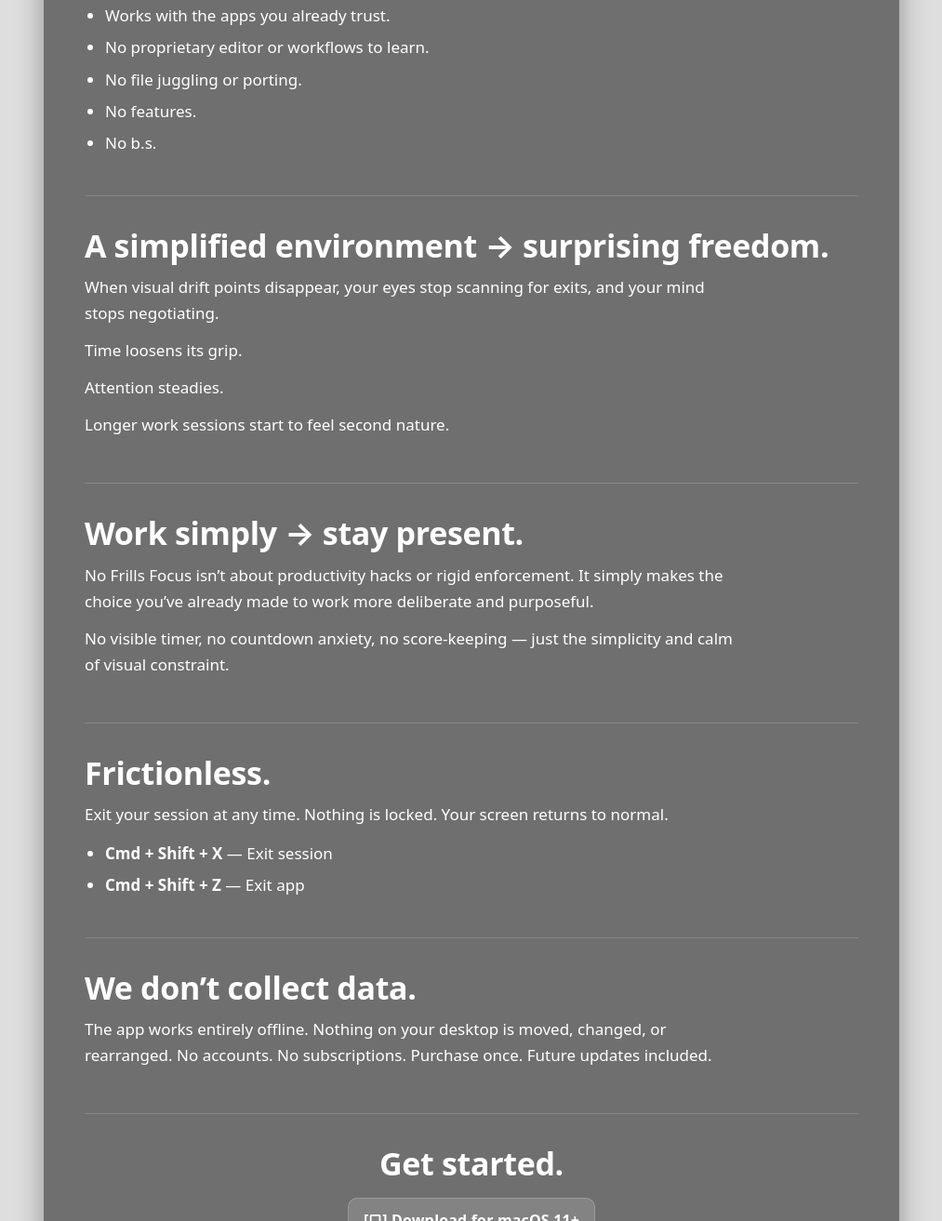
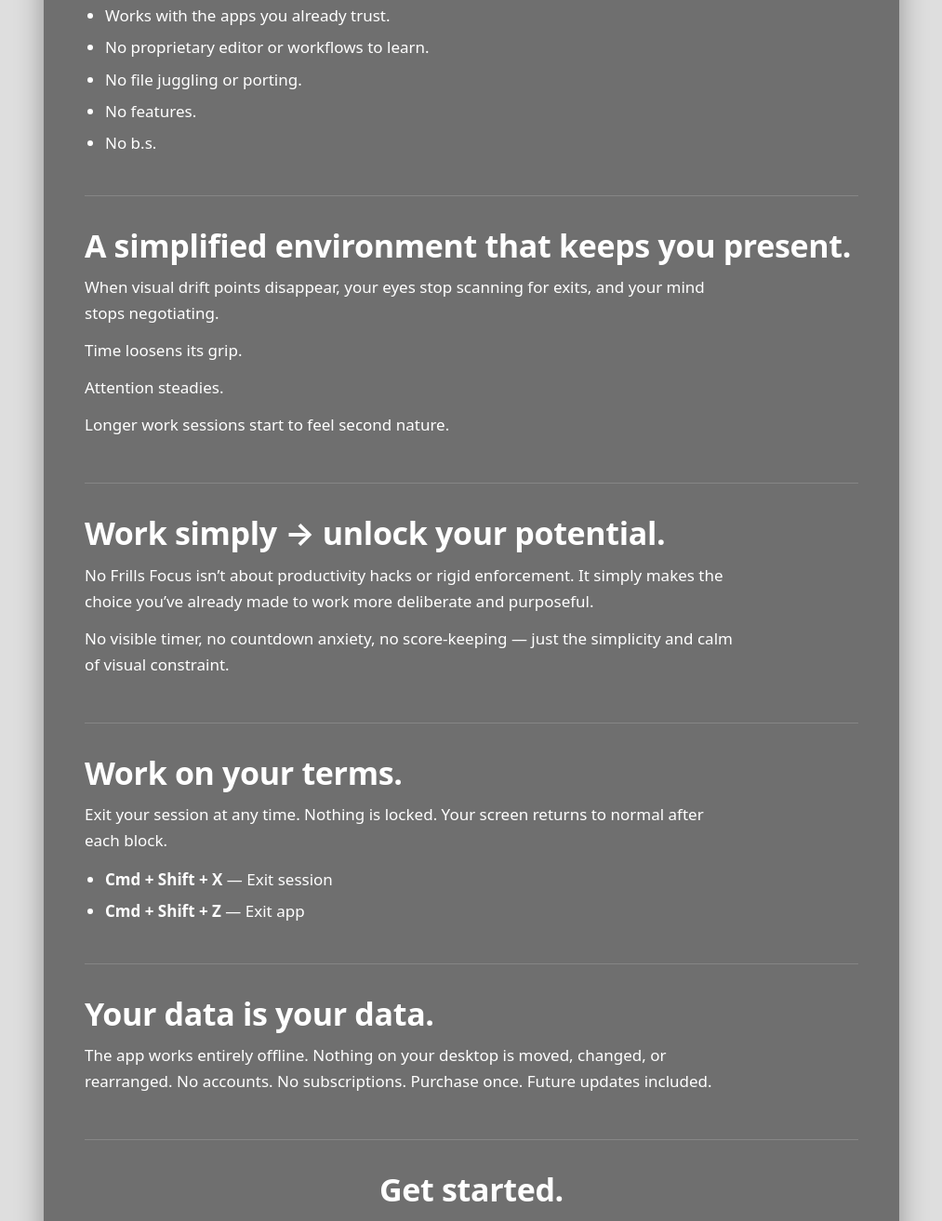
Before and after one commit to AlbatrossSpacebucks/nofrillsfocus, a plain HTML site: page index.html in a window 1280 px wide. Shown: the part 1409-2722 px from the top of the page at 93% size, without its empty margins (133-1146 px from the left). Drawn offline with Linux system fonts and the light colour scheme.

Commit message:
Update section headings for clarity and tone

```diff
--- a/index.html
+++ b/index.html
@@ -286,7 +286,7 @@
 <hr class="rule" />
 
 <section class="section" id="why-this-helps">
-  <h2><strong>A simplified environment → surprising freedom.</strong></h2>
+  <h2><strong>A simplified environment that keeps you present.</strong></h2>
   <p>When visual drift points disappear, your eyes stop scanning for exits, and your mind stops negotiating.</p>
   <p>Time loosens its grip.</p>
   <p>Attention steadies.</p>
@@ -296,7 +296,7 @@
 <hr class="rule" />
 
 <section class="section" id="design-philosophy">
-  <h2><strong>Work simply → stay present.</strong></h2>
+  <h2><strong>Work simply → unlock your potential.</strong></h2>
   <p>No Frills Focus isn’t about productivity hacks or rigid enforcement. It simply makes the choice you’ve already made to work more deliberate and purposeful.</p>
   <p>No visible timer, no countdown anxiety, no score‑keeping — just the simplicity and calm of visual constraint.</p>
 </section>
@@ -304,8 +304,8 @@
 <hr class="rule" />
 
 <section class="section" id="getting-out">
-  <h2><strong>Frictionless.</strong></h2>
-  <p>Exit your session at any time. Nothing is locked. Your screen returns to normal.</p>
+  <h2><strong>Work on your terms.</strong></h2>
+  <p>Exit your session at any time. Nothing is locked. Your screen returns to normal after each block.</p>
   <ul class="bullets">
     <li><strong>Cmd + Shift + X</strong> — Exit session</li>
     <li><strong>Cmd + Shift + Z</strong> — Exit app</li>
@@ -315,7 +315,7 @@
 <hr class="rule" />
 
 <section class="section" id="privacy">
-  <h2><strong>We don’t collect data.</strong></h2>
+  <h2><strong>Your data is your data.</strong></h2>
   <p>The app works entirely offline. Nothing on your desktop is moved, changed, or rearranged. No accounts. No subscriptions. Purchase once. Future updates included.</p>
 </section>
 
```
